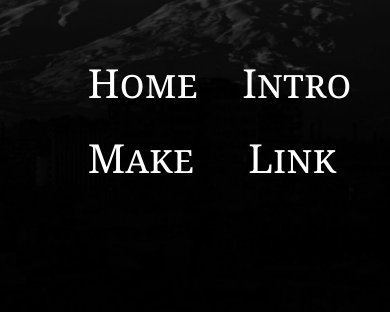
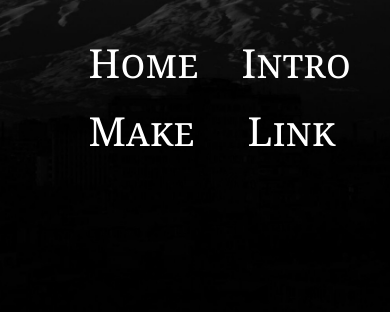
Before and after one commit to lrf141/lrf141.github.io, a plain HTML site: page index.html in a window 390 px wide. Shown: the part 532-844 px from the top of the page. Drawn offline with Linux system fonts and the light colour scheme.

Commit message:
Update index.html

```diff
--- a/index.html
+++ b/index.html
@@ -23,7 +23,8 @@
             margin: 0;
             padding: 0;
             width: 100vw;
-            height: 100vh;
+            height: auto;
+            min-height: 100vh;
             display: flex;
             align-items: center;
             justify-content: center;
@@ -99,7 +100,7 @@
 
         @media screen and (max-width: 479px){
             .content{
-                font-size: 55px;
+                font-size: 50px;
             }
         }
     </style>
```
